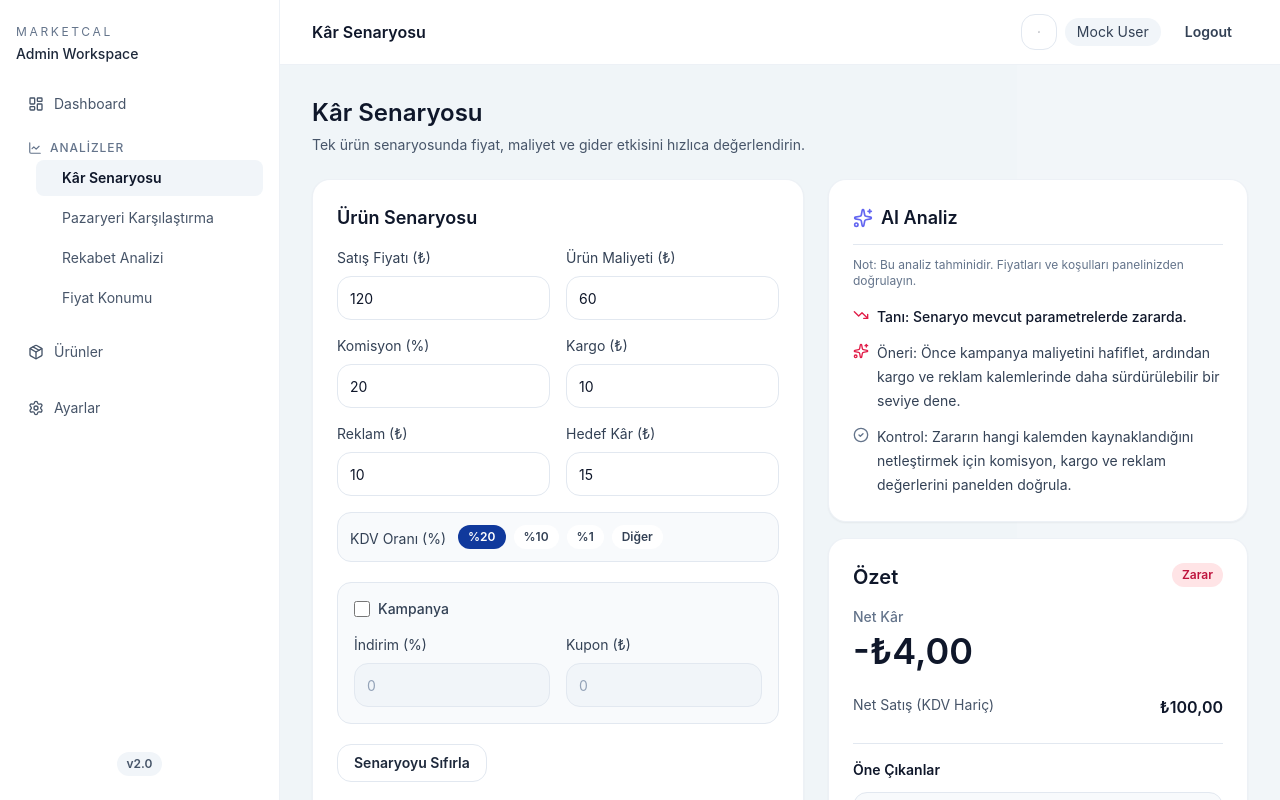
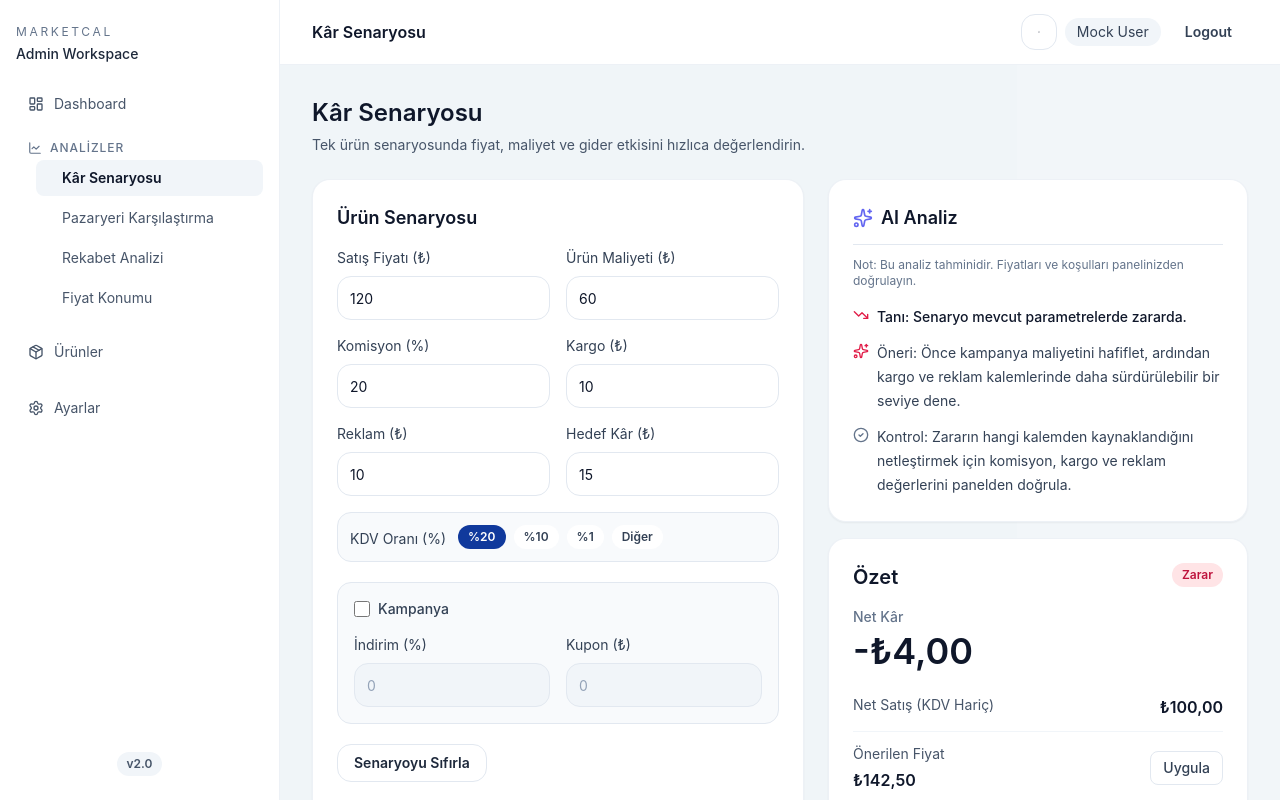
Before and after one commit to erngr18-sketch/MarketCal-V2, a Next.js app: page /analyses/profit-scenario in a window 1280 px wide. Shown: the top 800 px of the page. Built offline with nearby package versions, Linux system fonts and the light colour scheme.

Commit message:
qa senaryolari eklendi, ui iyilestirmeler yapildi

```diff
--- a/app/(panel)/analyses/market-analysis/page.tsx
+++ b/app/(panel)/analyses/market-analysis/page.tsx
@@ -307,7 +307,7 @@ export default function CompetitionPage() {
       </section>
 
       <div className="grid gap-6 lg:grid-cols-[minmax(0,1fr)_420px]">
-        <section className="card p-6">
+        <section className="card min-h-[356px] p-6">
           <div className="card-header">
             <h2 className="card-title">Ürün Senaryosu</h2>
           </div>
--- a/app/(panel)/analyses/price-position/page.tsx
+++ b/app/(panel)/analyses/price-position/page.tsx
@@ -180,14 +180,14 @@ export default function CompetitionProductPage() {
 
       <div className="grid gap-6 lg:grid-cols-[minmax(0,1fr)_420px]">
         <div className="space-y-6">
-          <section className="card p-6">
+          <section className="card min-h-[356px] p-6">
             <div className="card-header">
               <h2 className="card-title">Ürün Senaryosu</h2>
             </div>
 
-            <div className="grid gap-3 md:grid-cols-2">
+            <div className="grid gap-4 md:grid-cols-2">
               <label className="space-y-1.5 text-sm text-slate-700">
-                <span>Satış Fiyatın (₺)</span>
+                <span>Satış Fiyatı (₺)</span>
                 <input
                   type="number"
                   min={0}
--- a/app/components/single-analysis.tsx
+++ b/app/components/single-analysis.tsx
@@ -3,6 +3,7 @@
 import { ChevronRight } from 'lucide-react';
 import { useMemo, useState } from 'react';
 import { AiPanel, type AiPanelItem } from '@/app/components/ai-panel';
+import { calculateCompare } from '@/lib/profit/compare-engine';
 
 type SingleInput = {
   salesPrice: number;
@@ -43,11 +44,36 @@ export function SingleAnalysis() {
   const assistantMessage = useMemo(() => buildAssistant(result.status), [result.status]);
   const assistantItems = useMemo(() => toSingleAiPanelItems(assistantMessage, result.status), [assistantMessage, result.status]);
   const carouselData = useMemo(() => buildCarouselData(values, result), [result, values]);
+  const suggestedPrice = useMemo(() => {
+    const compareResult = calculateCompare({
+      rows: [
+        {
+          marketplaceId: 'single',
+          salesPrice: values.salesPrice,
+          costPrice: values.costPrice,
+          commissionRate: values.commissionRate,
+          shippingCost: values.shippingCost,
+          advertisingCost: values.advertisingCost,
+          targetProfit: values.targetProfit,
+          vatRate: values.vatRate,
+          discountRate: values.campaignEnabled ? values.discountRate : 0,
+          couponValue: values.campaignEnabled ? values.couponValue : 0
+        }
+      ]
+    });
+
+    return compareResult.rows[0]?.suggestedSalesPrice ?? 0;
+  }, [values]);
   const slideMeta = [
     { title: 'Özet' },
     { title: 'Gider Dağılımı' },
     { title: 'Başabaş ve Adet Bazlı Kâr' }
   ];
+  const showSuggestedPrice =
+    Number.isFinite(suggestedPrice) &&
+    suggestedPrice > 0 &&
+    Math.abs(suggestedPrice - values.salesPrice) >= 1 &&
+    result.status !== 'ok';
 
   const onNumberChange = (key: keyof Omit<SingleInput, 'campaignEnabled'>, raw: string) => {
     const numeric = Number(raw);
@@ -89,6 +115,13 @@ export function SingleAnalysis() {
   };
 
   const resetScenario = () => setValues(initialValues);
+  const applySuggestedPrice = () => {
+    if (!showSuggestedPrice) return;
+    setValues((prev) => ({
+      ...prev,
+      salesPrice: Math.round(suggestedPrice * 100) / 100
+    }));
+  };
 
   const onVatPresetSelect = (nextVatRate: number | 'custom') => {
     setValues((prev) => ({
@@ -257,6 +290,8 @@ export function SingleAnalysis() {
                 netSales={result.netSales}
                 status={result.status}
                 highlights={carouselData.summary.highlights}
+                suggestedPrice={showSuggestedPrice ? suggestedPrice : null}
+                onApplySuggestedPrice={applySuggestedPrice}
                 onSelectSlide={setActiveSlide}
               />
             ) : null}
@@ -307,12 +342,16 @@ function SummarySlide({
   netSales,
   status,
   highlights,
+  suggestedPrice,
+  onApplySuggestedPrice,
   onSelectSlide
 }: {
   netProfit: number;
   netSales: number;
   status: Status;
   highlights: { title: string; text: string; slide: number }[];
+  suggestedPrice: number | null;
+  onApplySuggestedPrice: () => void;
   onSelectSlide: (slide: number) => void;
 }) {
   return (
@@ -328,6 +367,21 @@ function SummarySlide({
 
       <div className="space-y-3">
         <MetricRow label="Net Satış (KDV Hariç)" value={formatTry(netSales)} />
+        {suggestedPrice ? (
+          <div className="flex items-center justify-between gap-4 border-b border-slate-100 pb-3">
+            <div>
+              <p className="text-sm text-slate-600">Önerilen Fiyat</p>
+              <p className="number-display mt-1 text-base font-semibold text-slate-900">{formatTry(suggestedPrice)}</p>
+            </div>
+            <button
+              type="button"
+              onClick={onApplySuggestedPrice}
+              className="rounded-lg border border-slate-200 px-3 py-1.5 text-sm font-medium text-slate-700 transition hover:border-slate-300 hover:bg-slate-50"
+            >
+              Uygula
+            </button>
+          </div>
+        ) : null}
       </div>
 
       <div className="space-y-3 border-t border-slate-200 pt-4">
@@ -532,7 +586,7 @@ function buildCarouselData(input: SingleInput, result: ReturnType<typeof calcula
     { label: `Komisyon (%${clamp(input.commissionRate, 0, 100)})`, amount: result.commission },
     { label: 'Kargo', amount: Math.max(0, input.shippingCost) },
     { label: 'Reklam', amount: Math.max(0, input.advertisingCost) },
-    { label: 'Maliyet', amount: Math.max(0, input.costPrice) }
+    { label: 'Ürün Maliyeti', amount: Math.max(0, input.costPrice) }
   ];
 
   const dominantExpense = [...expenses].sort((a, b) => b.amount - a.amount)[0];
@@ -576,9 +630,9 @@ function buildCarouselData(input: SingleInput, result: ReturnType<typeof calcula
             ? '#10399c'
             : expense.label === 'Kargo'
               ? '#f59e0b'
-              : expense.label === 'Reklam'
-                ? '#8b5cf6'
-                : '#0f766e'
+                : expense.label === 'Reklam'
+                  ? '#8b5cf6'
+                  : '#0f766e'
         })),
       note:
         dominantExpense.amount <= 0
@@ -589,7 +643,7 @@ function buildCarouselData(input: SingleInput, result: ReturnType<typeof calcula
       title: 'Başabaş ve Adet Bazlı Kâr',
       unitProfit: formatTry(result.netProfit),
       status: result.status,
-      breakEven: breakEvenUnits ? `${breakEvenUnits} satış` : 'Bu fiyatla başabaşa ulaşılamaz',
+      breakEven: breakEvenUnits ? `${formatInteger(breakEvenUnits)} adet satış` : 'Bu fiyatla başabaşa ulaşılamaz',
       volumes: [
         { label: '50 adet', value: formatTry(result.netProfit * 50) },
         { label: '100 adet', value: formatTry(result.netProfit * 100) },
@@ -664,3 +718,9 @@ function formatCompactTry(value: number): string {
     maximumFractionDigits: 0
   }).format(Number.isFinite(value) ? value : 0);
 }
+
+function formatInteger(value: number): string {
+  return new Intl.NumberFormat('tr-TR', {
+    maximumFractionDigits: 0
+  }).format(Number.isFinite(value) ? value : 0);
+}
--- a/package.json
+++ b/package.json
@@ -5,6 +5,7 @@
   "scripts": {
     "prebuild": "npm run controlcheck",
     "controlcheck": "node scripts/control-check.mjs",
+    "qa": "node scripts/qa-runner.mjs",
     "dev": "next dev -p 3001",
     "build": "next build",
     "start": "next start -p 3001",
```
Also changed, not shown: scripts/qa-runner.mjs (added, +52 -0 lines), 6 other files (tests, documents, lock files or other folders).
